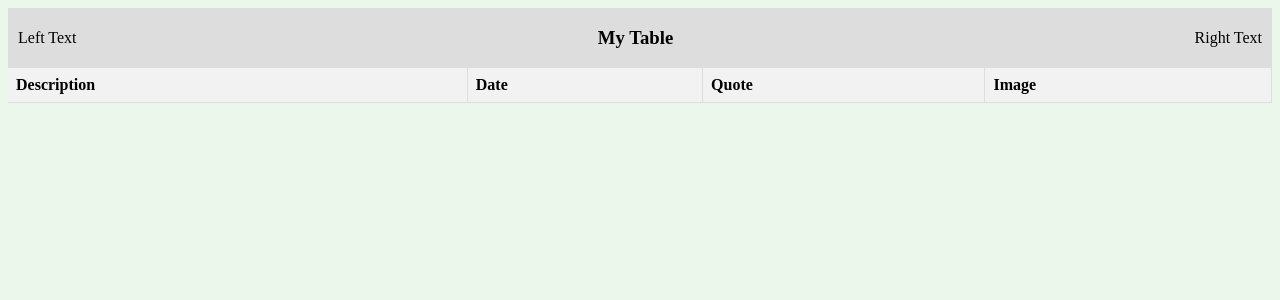
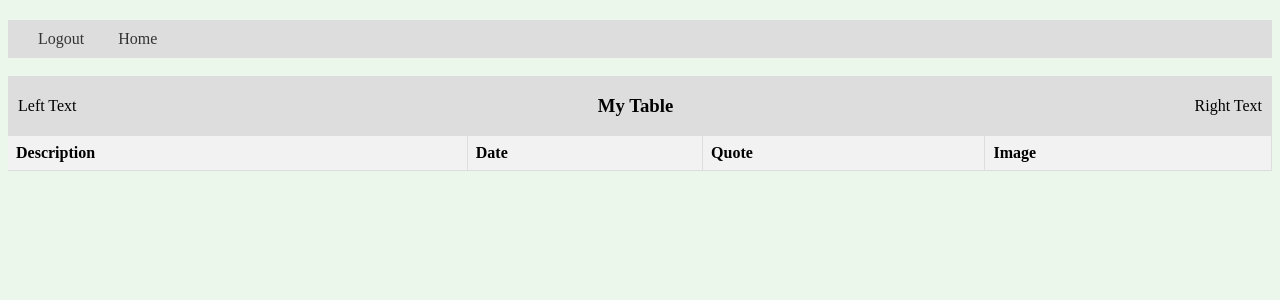
Before and after one commit to MaxGreenspan/BUCS-411-TeamProject, a Flask app: page /history in a window 1280 px wide. Shown: the top 300 px of the page. Run offline with Flask 3, Linux system fonts and the light colour scheme; the visitor is signed in with stand-in values (Sample User, id 1); data comes from the database, SQL or seed files in the repository; lists and menus that the app fills with data are empty.

Commit message:
now if you click home from history you should get exactly what you had before.

```diff
--- a/app.py
+++ b/app.py
@@ -324,6 +324,8 @@ def downloadOpenai():
 @app.route('/history')
 @login_required
 def load_history():
+    imgname = request.args.get('imgname')
+    quote = request.args.get('quote')
     email = current_user.id
     c = conn.cursor()
     c.execute(f"SELECT * FROM history WHERE email='{email}' ORDER BY hid DESC")
@@ -337,7 +339,7 @@ def load_history():
             'description': t[5],
         }
         final.append(d)
-    return render_template('history.html', data=final)
+    return render_template('history.html', data=final, imgname=imgname, quote=quote)
 
 
 @app.route('/generate', methods=['POST'])
--- a/templates/frontend.html
+++ b/templates/frontend.html
@@ -153,7 +153,7 @@
         <br>
         <a href="/logout">Logout</a>
     {% endif %}
-    <a href="/history">History</a>
+    <a href="/history?imgname={{ imgName }}&quote={{ message }}">History</a>
 </div>
 
 <div class="container">
--- a/prototype/templates/history.html
+++ b/templates/history.html
@@ -53,10 +53,40 @@
 
         body {
             background-color: #eaf7ea; /* Light green background */
+            margin-top: 20px; /* Add margin at the top to separate the top bar from the table */
+        }
+
+        .top-bar {
+            background-color: #ddd;
+            padding: 10px;
+            display: flex;
+            justify-content: space-between;
+            align-items: center;
+        }
+
+        .top-bar a {
+            margin-left: 10px;
+            text-decoration: none;
+            color: #333;
+            padding: 5px 10px;
+            border-radius: 3px;
+        }
+
+        .top-bar a:hover {
+            background-color: #f2f2f2;
         }
     </style>
 </head>
 <body>
+<div class="top-bar">
+    <div>
+        <a href="/logout">Logout</a>
+        <a href="/?ok=True&message={{ quote }}&imgName={{ imgname }}">Home</a>
+    </div>
+
+
+</div>
+<br>
 <header>
     <div>
         <span>Left Text</span>
```
